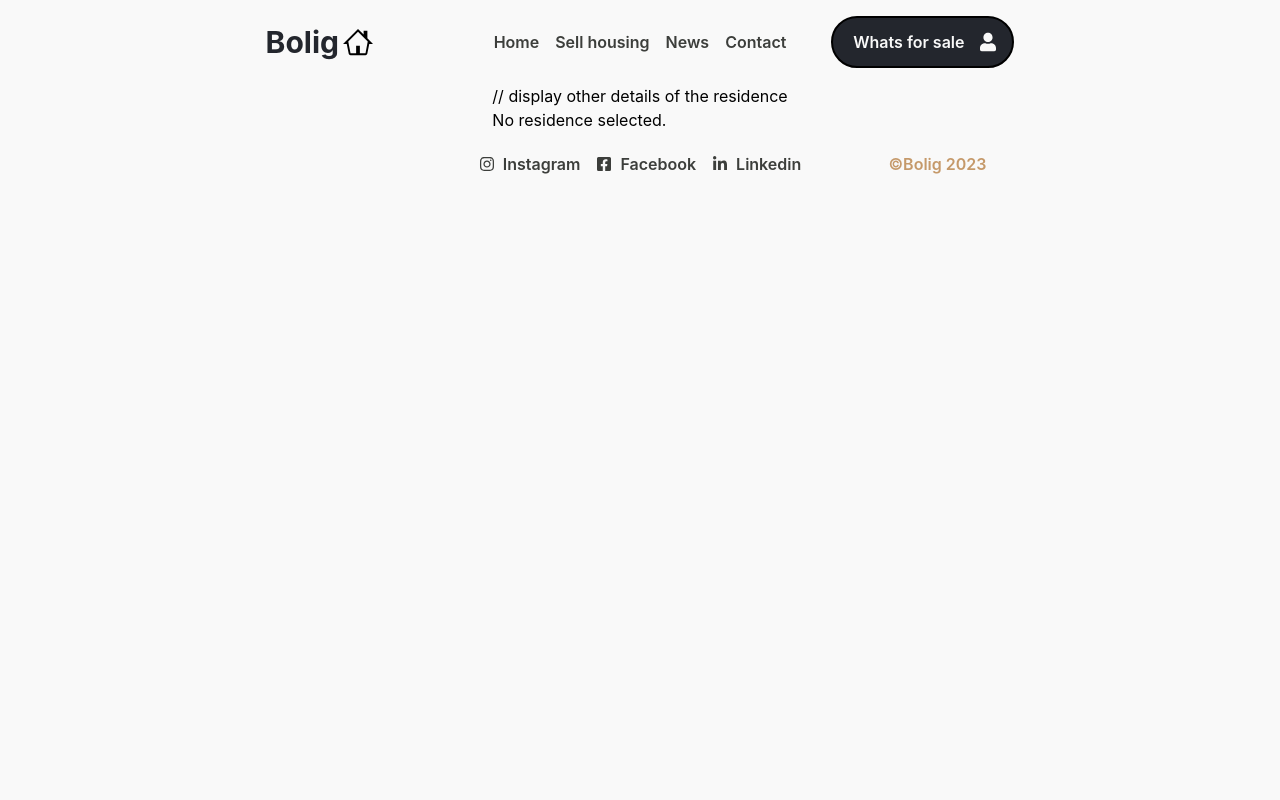
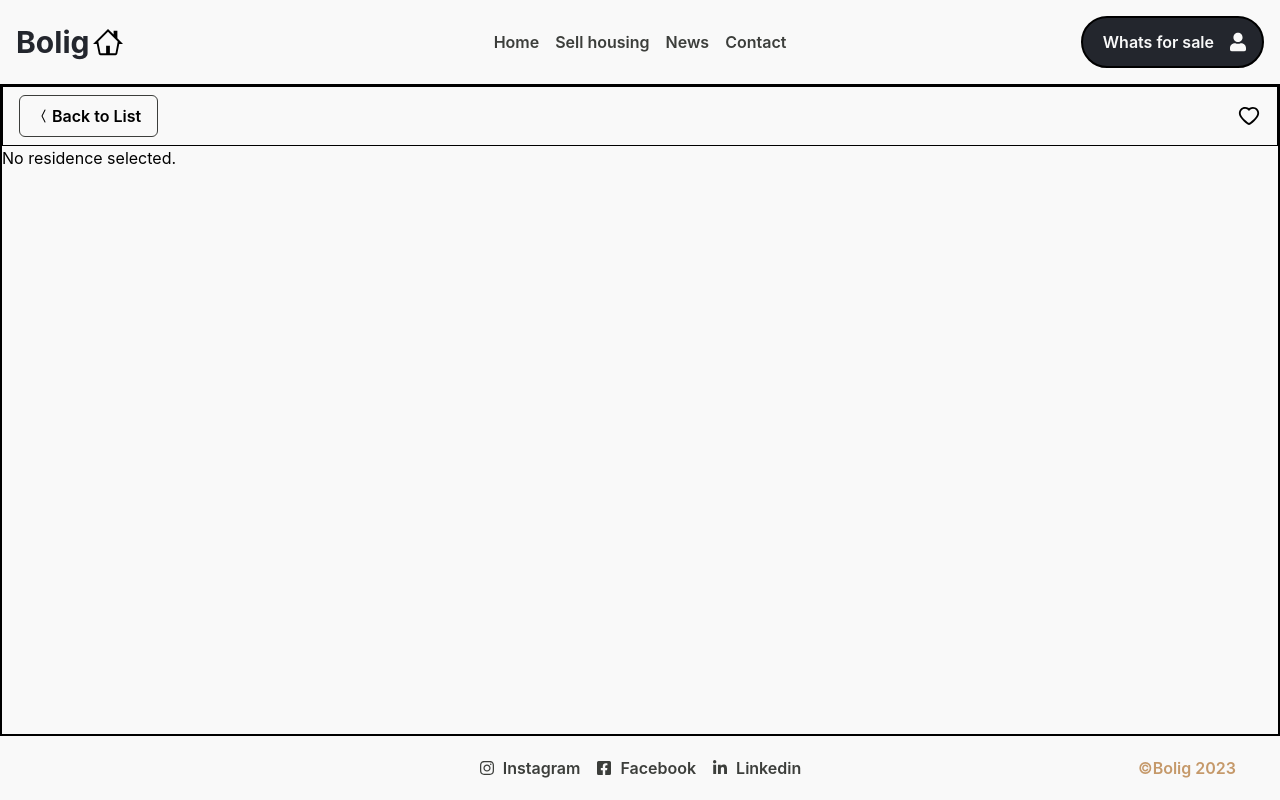
Before and after one commit to MaxAndreasLundin/bolig-web, a Next.js app: page /residenceInfo in a window 1280 px wide. Built offline with nearby package versions, Linux system fonts and the light colour scheme.

Commit message:
add back to list and like btn

```diff
--- a/app/residenceInfo/page.tsx
+++ b/app/residenceInfo/page.tsx
@@ -1,9 +1,12 @@
-'use client'
-import React, { useEffect, useState } from 'react'
+'use client';
+import React, { useEffect, useState } from 'react';
 import { ResidenceListProps } from '../../components/helpers/ResidenceList';
+import { AiOutlineHeart, AiFillHeart } from 'react-icons/ai';
+import { BsChevronCompactLeft } from 'react-icons/bs';
 
 const ResidenceInfo = () => {
   const [residence, setResidence] = useState<ResidenceListProps | null>(null);
+  const [likeBtn, setLikeBtn] = useState(false);
 
   useEffect(() => {
     const storedResidence = localStorage.getItem('selectedResidence');
@@ -14,8 +17,23 @@ const ResidenceInfo = () => {
 
 
   return (
-    <div>
-      // display other details of the residence
+    <div className="flex h-full w-[100vw] max-w-[1400px] flex-1 flex-col border-2">
+      <div className="flex justify-between border py-2 px-4">
+        <button className="flex  items-center justify-center rounded-md border border-primary py-2 px-4 font-semibold        hover:bg-white_bolig_hover">
+          <BsChevronCompactLeft />
+          Back to List
+        </button>
+        <button onClick={() => setLikeBtn(!likeBtn)}>
+          {likeBtn ? (
+            <AiFillHeart className="h-6 w-6 text-third" />
+          ) : (
+            <AiOutlineHeart className="h-6 w-6" />
+          )}
+        </button>
+      </div>
+      <div></div>
+      <div></div>
+      <div></div>
       {residence ? (
         <>
           <h1>{residence.title}</h1>
@@ -26,7 +44,7 @@ const ResidenceInfo = () => {
         <p>No residence selected.</p>
       )}
     </div>
-  )
-}
+  );
+};
 
-export default ResidenceInfo
+export default ResidenceInfo;
```
